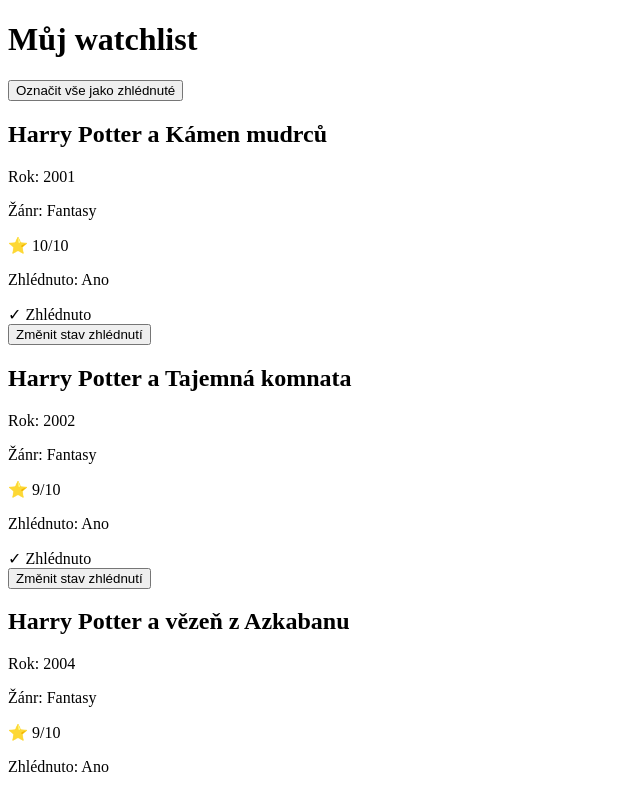
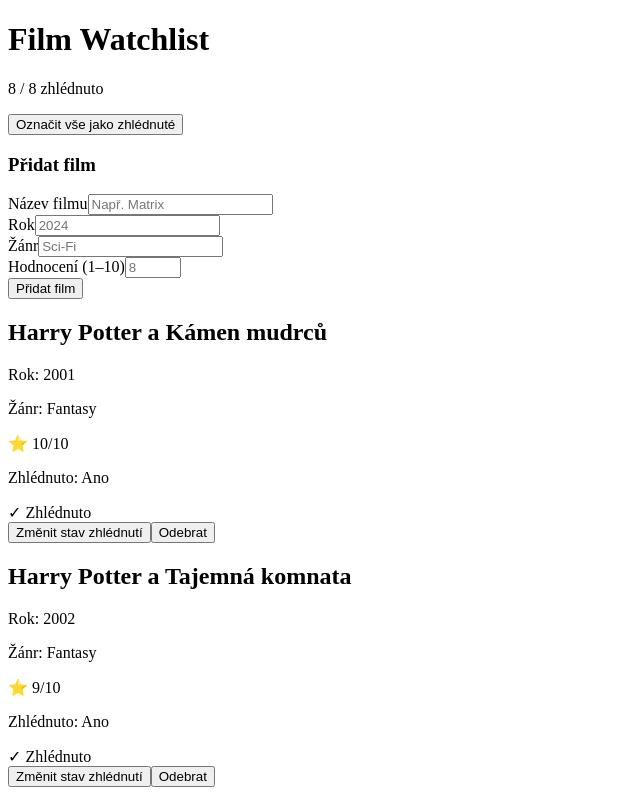
Before and after one commit to Barryware/4IT427_barm52, a React (Vite) app: page / in a window 1280 px wide. Shown: the top 793 px of the page, without its empty margins (0-640 px from the left). Built offline with nearby package versions, Linux system fonts and the light colour scheme.

Commit message:
feat: Úkol 3 – Context API, globální stav, AddFilmForm

```diff
--- a/src/App.tsx
+++ b/src/App.tsx
@@ -1,34 +1,33 @@
+import AddFilmForm from './components/AddFilmForm';
 import FilmCard from './components/FilmCard';
-import { useWatchlist } from './hooks/useWatchlist';
-import type { Film } from './types/film.types';
-
-const initialFilms: Film[] = [
-  { title: 'Harry Potter a Kámen mudrců', year: 2001, genre: 'Fantasy', rating: 10, watched: true },
-  { title: 'Harry Potter a Tajemná komnata', year: 2002, genre: 'Fantasy', rating: 9, watched: true },
-  { title: 'Harry Potter a vězeň z Azkabanu', year: 2004, genre: 'Fantasy', rating: 9, watched: true },
-  { title: 'Harry Potter a Ohnivý pohár', year: 2005, genre: 'Fantasy', rating: 8, watched: true },
-  { title: 'Harry Potter a Fénixův řád', year: 2007, genre: 'Fantasy', rating: 10, watched: true },
-  { title: 'Harry Potter a Princ dvojí krve', year: 2009, genre: 'Fantasy', rating: 8, watched: true },
-  { title: 'Harry Potter a Relikvie smrti - část 1', year: 2010, genre: 'Fantasy', rating: 9, watched: true },
-  { title: 'Harry Potter a Relikvie smrti - část 2', year: 2011, genre: 'Fantasy', rating: 9, watched: true },
-];
+import { useWatchlist } from './context/WatchlistContext';
 
 function App() {
-  const { films, toggleWatched, markAllAsWatched } = useWatchlist(initialFilms);
+  const { films, toggleWatched, removeFilm, markAllAsWatched } = useWatchlist();
+
+  const watchedCount = films.filter((film) => film.watched).length;
 
   return (
     <div>
-      <h1>Můj watchlist</h1>
+      <h1>Film Watchlist</h1>
+      <p>
+        {watchedCount} / {films.length} zhlédnuto
+      </p>
       <button onClick={markAllAsWatched}>Označit vše jako zhlédnuté</button>
+
+      <AddFilmForm />
+
       {films.map((film) => (
         <FilmCard
-          key={film.title}
+          key={film.id}
+          id={film.id}
           title={film.title}
           year={film.year}
           genre={film.genre}
           rating={film.rating}
           watched={film.watched}
           onToggleWatched={toggleWatched}
+          onRemove={removeFilm}
         />
       ))}
     </div>
--- /dev/null
+++ b/src/components/AddFilmForm.tsx
@@ -0,0 +1,94 @@
+import { useState, type FormEvent } from 'react';
+import { useWatchlist } from '../context/WatchlistContext';
+
+function AddFilmForm() {
+  const { addFilm } = useWatchlist();
+  const [title, setTitle] = useState('');
+  const [year, setYear] = useState('');
+  const [genre, setGenre] = useState('');
+  const [rating, setRating] = useState('');
+
+  const handleSubmit = (event: FormEvent<HTMLFormElement>) => {
+    event.preventDefault();
+
+    if (!title.trim()) {
+      return;
+    }
+
+    addFilm({
+      title: title.trim(),
+      year: Number(year),
+      genre: genre.trim(),
+      rating: Number(rating),
+    });
+
+    setTitle('');
+    setYear('');
+    setGenre('');
+    setRating('');
+  };
+
+  return (
+    <form onSubmit={handleSubmit}>
+      <h3>Přidat film</h3>
+
+      <div>
+        <label>
+          Název filmu
+          <input
+            type="text"
+            value={title}
+            onChange={(event) => setTitle(event.target.value)}
+            placeholder="Např. Matrix"
+            required
+          />
+        </label>
+      </div>
+
+      <div>
+        <label>
+          Rok
+          <input
+            type="number"
+            value={year}
+            onChange={(event) => setYear(event.target.value)}
+            placeholder="2024"
+            required
+          />
+        </label>
+      </div>
+
+      <div>
+        <label>
+          Žánr
+          <input
+            type="text"
+            value={genre}
+            onChange={(event) => setGenre(event.target.value)}
+            placeholder="Sci-Fi"
+            required
+          />
+        </label>
+      </div>
+
+      <div>
+        <label>
+          Hodnocení (1–10)
+          <input
+            type="number"
+            min={1}
+            max={10}
+            value={rating}
+            onChange={(event) => setRating(event.target.value)}
+            placeholder="8"
+            required
+          />
+        </label>
+      </div>
+
+      <button type="submit">Přidat film</button>
+    </form>
+  );
+}
+
+export default AddFilmForm;
--- a/src/components/FilmCard.tsx
+++ b/src/components/FilmCard.tsx
@@ -1,19 +1,23 @@
 interface FilmCardProps {
+  id: string;
   title: string;
   year: number;
   genre: string;
   rating: number;
   watched: boolean;
-  onToggleWatched: (title: string) => void;
+  onToggleWatched: (id: string) => void;
+  onRemove: (id: string) => void;
 }
 
 function FilmCard({
+  id,
   title,
   year,
   genre,
   rating,
   watched,
   onToggleWatched,
+  onRemove,
 }: FilmCardProps) {
   const isRatingValid = rating >= 1 && rating <= 10;
 
@@ -25,7 +29,8 @@
       <p>⭐ {isRatingValid ? `${rating}/10` : 'Neplatné hodnocení'}</p>
       <p>Zhlédnuto: {watched ? 'Ano' : 'Ne'}</p>
       {watched && <div>✓ Zhlédnuto</div>}
-      <button onClick={() => onToggleWatched(title)}>Změnit stav zhlédnutí</button>
+      <button onClick={() => onToggleWatched(id)}>Změnit stav zhlédnutí</button>
+      <button onClick={() => onRemove(id)}>Odebrat</button>
     </div>
   );
 }
--- /dev/null
+++ b/src/context/WatchlistContext.tsx
@@ -0,0 +1,65 @@
+import { createContext, useContext, useEffect, useState, type ReactNode } from 'react';
+import type { Film } from '../types/film.types';
+
+interface WatchlistContextValue {
+  films: Film[];
+  addFilm: (film: Omit<Film, 'id' | 'watched'>) => void;
+  removeFilm: (id: string) => void;
+  toggleWatched: (id: string) => void;
+  markAllAsWatched: () => void;
+}
+
+const WatchlistContext = createContext<WatchlistContextValue | null>(null);
+
+interface WatchlistProviderProps {
+  children: ReactNode;
+  initialFilms?: Film[];
+}
+
+export function WatchlistProvider({ children, initialFilms = [] }: WatchlistProviderProps) {
+  const [films, setFilms] = useState<Film[]>(initialFilms);
+
+  const addFilm = (filmData: Omit<Film, 'id' | 'watched'>) => {
+    const newFilm: Film = {
+      ...filmData,
+      id: crypto.randomUUID(),
+      watched: false,
+    };
+    setFilms((prev) => [...prev, newFilm]);
+  };
+
+  const removeFilm = (id: string) => {
+    setFilms((prev) => prev.filter((film) => film.id !== id));
+  };
+
+  const toggleWatched = (id: string) => {
+    setFilms((prev) =>
+      prev.map((film) => (film.id === id ? { ...film, watched: !film.watched } : film))
+    );
+  };
+
+  const markAllAsWatched = () => {
+    setFilms((prev) => prev.map((film) => ({ ...film, watched: true })));
+  };
+
+  useEffect(() => {
+    const watchedCount = films.filter((film) => film.watched).length;
+    document.title = `Watchlist (${watchedCount} / ${films.length} zhlédnuto)`;
+  }, [films]);
+
+  return (
+    <WatchlistContext.Provider
+      value={{ films, addFilm, removeFilm, toggleWatched, markAllAsWatched }}
+    >
+      {children}
+    </WatchlistContext.Provider>
+  );
+}
+
+export function useWatchlist() {
+  const context = useContext(WatchlistContext);
+  if (context === null) {
+    throw new Error('useWatchlist must be used within a WatchlistProvider');
+  }
+  return context;
+}
--- a/src/hooks/useWatchlist.ts
+++ /dev/null
@@ -1,25 +0,0 @@
-import { useEffect, useState } from 'react';
-import type { Film } from '../types/film.types';
-
-export function useWatchlist(initialFilms: Film[]) {
-  const [films, setFilms] = useState<Film[]>(initialFilms);
-
-  const toggleWatched = (title: string) => {
-    setFilms((prev) =>
-      prev.map((film) =>
-        film.title === title ? { ...film, watched: !film.watched } : film
-      )
-    );
-  };
-
-  const markAllAsWatched = () => {
-    setFilms((prev) => prev.map((film) => ({ ...film, watched: true })));
-  };
-
-  useEffect(() => {
-    const watchedCount = films.filter((film) => film.watched).length;
-    document.title = `Watchlist (${watchedCount} / ${films.length} zhlédnuto)`;
-  }, [films]);
-
-  return { films, toggleWatched, markAllAsWatched };
-}
--- a/src/main.tsx
+++ b/src/main.tsx
@@ -1,9 +1,24 @@
 import { StrictMode } from 'react'
 import { createRoot } from 'react-dom/client'
 import App from './App.tsx'
+import { WatchlistProvider } from './context/WatchlistContext'
+import type { Film } from './types/film.types'
+
+const initialFilms: Film[] = [
+  { id: 'hp-1', title: 'Harry Potter a Kámen mudrců', year: 2001, genre: 'Fantasy', rating: 10, watched: true },
+  { id: 'hp-2', title: 'Harry Potter a Tajemná komnata', year: 2002, genre: 'Fantasy', rating: 9, watched: true },
+  { id: 'hp-3', title: 'Harry Potter a vězeň z Azkabanu', year: 2004, genre: 'Fantasy', rating: 9, watched: true },
+  { id: 'hp-4', title: 'Harry Potter a Ohnivý pohár', year: 2005, genre: 'Fantasy', rating: 8, watched: true },
+  { id: 'hp-5', title: 'Harry Potter a Fénixův řád', year: 2007, genre: 'Fantasy', rating: 10, watched: true },
+  { id: 'hp-6', title: 'Harry Potter a Princ dvojí krve', year: 2009, genre: 'Fantasy', rating: 8, watched: true },
+  { id: 'hp-7', title: 'Harry Potter a Relikvie smrti - část 1', year: 2010, genre: 'Fantasy', rating: 9, watched: true },
+  { id: 'hp-8', title: 'Harry Potter a Relikvie smrti - část 2', year: 2011, genre: 'Fantasy', rating: 9, watched: true },
+]
 
 createRoot(document.getElementById('root')!).render(
   <StrictMode>
-    <App />
+    <WatchlistProvider initialFilms={initialFilms}>
+      <App />
+    </WatchlistProvider>
   </StrictMode>,
 )
--- a/src/types/film.types.ts
+++ b/src/types/film.types.ts
@@ -1,4 +1,5 @@
 export interface Film {
+  id: string;
   title: string;
   year: number;
   genre: string;
```
